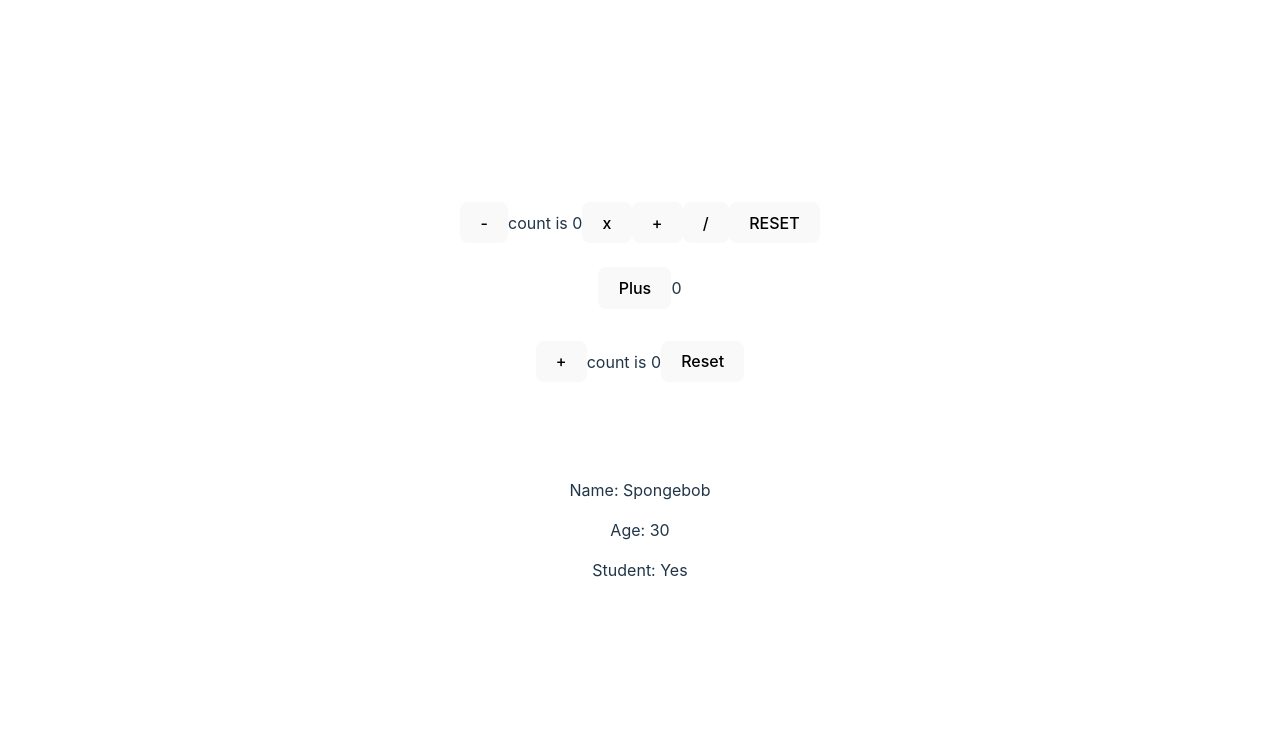
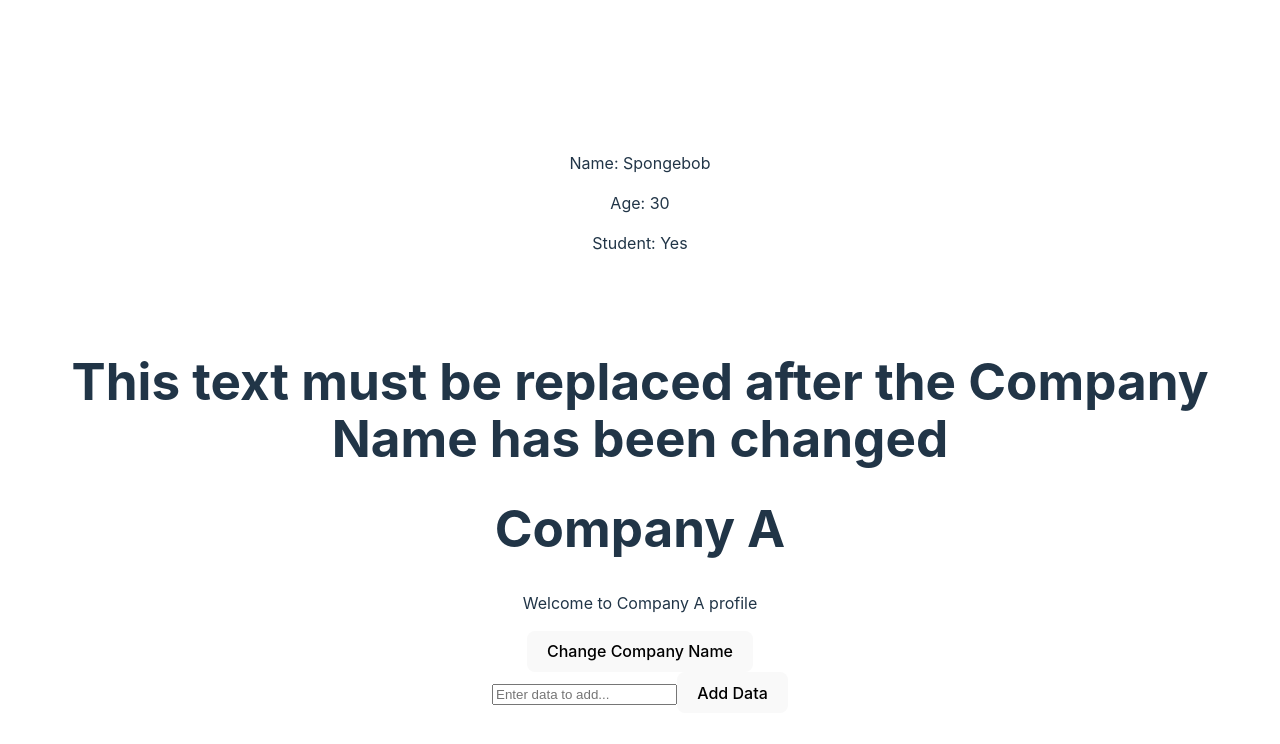
Before and after one commit to clavelian/PracticeReact, a React (Vite) app in the folder RP/: page / in a window 1280 px wide. Shown: the top 744 px of the page. Built offline with nearby package versions, Linux system fonts and the light colour scheme.

Commit message:
Learning about localStorage

```diff
--- a/RP/src/App.jsx
+++ b/RP/src/App.jsx
@@ -1,25 +1,29 @@
-import { useState } from 'react'
-// import reactLogo from './assets/react.svg'
-// import viteLogo from '/vite.svg'
+// eslint-disable-next-line no-unused-vars
+import { useEffect, useState } from 'react'
 import './App.css'
-import CounterCounter from './Components/CounterCounter.jsx'
-import Counter from './Components/Counter.jsx'
-// import Student from './Components/StudentProps,jsx'
+// // import reactLogo from './assets/react.svg'
+// // import viteLogo from '/vite.svg'
+// import CounterCounter from './Components/CounterCounter.jsx'
+// import Counter from './Components/Counter.jsx'
 import Student from './Components/Student.jsx'
+import Kumpanya from './Components/Kumpanya.jsx'
+import AddDataItem from './Components/addLocalStorage.jsx'
+import DisplayData from './Components/DisplayLocalStorage.jsx'
 
 function App() {
-  const [count, setCount] = useState(0)
-  const handleAdd = () => setCount(count + 1)
-  const handleMulti = () => setCount(count * 2)
-  const handleSub = () => setCount((count) > 0 ? count - 1 : count)
-  const handleDiv = () => setCount(count > 0 ? Math.ceil(count / 2) : count)
-  const handleReset = () => setCount(0)
+  // const [count, setCount] = useState(0)
+  // const handleAdd = () => setCount(count + 1)
+  // const handleMulti = () => setCount(count * 2)
+  // const handleSub = () => setCount((count) > 0 ? count - 1 : count)
+  // const handleDiv = () => setCount(count > 0 ? Math.ceil(count / 2) : count)
+  // const handleReset = () => setCount(0)
 
                           // setCount((count) > 0 ? count - 1 : count)
+
+
   return (
     <>
-
-        <button onClick={(handleSub)}>-</button>
+        {/* <button onClick={(handleSub)}>-</button>
           count is {count}
         <button onClick={(handleMulti)}>x</button>
         <button onClick={(handleAdd)}>+</button>
@@ -29,10 +33,18 @@ function App() {
         <br/>
         <CounterCounter/>
         </div>
-        <Counter/>
+        <Counter/> */}
         <br/>
         <br/>
         <Student name="Spongebob" age={30} isStudent={true}  />
+        <br/>
+        <br/>
+        {/* <MyComponent /> */}
+        <h1>This text must be replaced after the Company Name has been changed</h1>
+        <Kumpanya />
+
+        <AddDataItem />
+        <DisplayData />
 
     </>
   )
--- /dev/null
+++ b/RP/src/Components/DisplayLocalStorage.jsx
@@ -0,0 +1,23 @@
+import { useEffect, useState } from "react";
+
+
+ const DisplayData = () => {
+     const [storedData, setStoredData] = useState('');
+
+     useEffect(() => {
+       const data = localStorage.getItem('myData');
+       setStoredData(data);
+     }, []);  //Empty dependency array ensures useEffect runs only once on component mount
+
+    return(
+        <div>
+        {/* ... other elements */}
+        {storedData && <p>Stored Data: {storedData}</p>}
+      </div>
+    )
+      //... rest of your component code
+   }
+
+
+
+   export default DisplayData
--- /dev/null
+++ b/RP/src/Components/Header.jsx
@@ -0,0 +1,13 @@
+// import React, { useState } from 'react';
+// Header component
+// eslint-disable-next-line react/prop-types
+const Header = ({ companyName }) => {
+  return (
+    <header>
+      <h1>{companyName}</h1>
+      {/* Other header content */}
+    </header>
+  );
+};
+
+export default Header
--- /dev/null
+++ b/RP/src/Components/Kumpanya.jsx
@@ -0,0 +1,25 @@
+// eslint-disable-next-line no-unused-vars
+import React, { useState } from "react";
+import Profile from "./Profile";
+import Header from "./Header";
+
+const Kumpanya = () => {
+  const [companyName, setCompanyName] = useState("Company A");
+  const handleCompanyNameChange = (newCompanyName) => {
+    setCompanyName(newCompanyName);
+  };
+
+  // window.localStorage.setItem('company', JSON.stringify('myData'));
+  // window.dispatchEvent(new Event('storage'));
+
+  return (
+    <div>
+      <Header companyName={companyName} />
+      <Profile companyName={companyName} />
+      <button onClick={() => handleCompanyNameChange("Company B")}>
+        Change Company Name
+      </button>
+    </div>
+  );
+};
+export default Kumpanya;
--- /dev/null
+++ b/RP/src/Components/Profile.jsx
@@ -0,0 +1,14 @@
+// eslint-disable-next-line no-unused-vars
+import React from "react";
+// Profile component
+// eslint-disable-next-line react/prop-types
+const Profile = ({ companyName }) => {
+  return (
+    <div>
+      {/* Profile content */}
+      <p>Welcome to {companyName} profile</p>
+    </div>
+  );
+};
+
+export default Profile;
--- /dev/null
+++ b/RP/src/Components/addLocalStorage.jsx
@@ -0,0 +1,25 @@
+import { useState } from 'react';
+
+function AddDataItem() {
+  const [data, setData] = useState('');
+
+  const handleSubmit = (e) => {
+    e.preventDefault(); // Prevent default form submission behavior
+    localStorage.setItem('myData', data); // Store data in localStorage
+    setData(''); // Clear the input field after submission
+  };
+
+  return (
+    <form onSubmit={handleSubmit}>
+      <input
+        type="text"
+        value={data}
+        onChange={(e) => setData(e.target.value)}
+        placeholder="Enter data to add..."
+      />
+      <button type="submit">Add Data</button>
+    </form>
+  );
+}
+
+export default AddDataItem;
--- a/RP/src/Components/DisplayProp.jsx
+++ b/RP/src/UnusedComponents/DisplayProp.jsx
@@ -1,4 +1,4 @@
-import Student from './Student'
+import Student from '../Components/Student'
 
 const DisplayProp = () => {
     return (
```
Also changed, not shown: RP/src/Components/CompanyInformation.jsx (+36 -0 lines), RP/src/UnusedComponents/KumpanyaTwo.jsx (added, +21 -0 lines), RP/src/UnusedComponents/Counter.jsx (renamed from RP/src/Components/Counter.jsx), RP/src/UnusedComponents/CounterCounter.jsx (renamed from RP/src/Components/CounterCounter.jsx).
